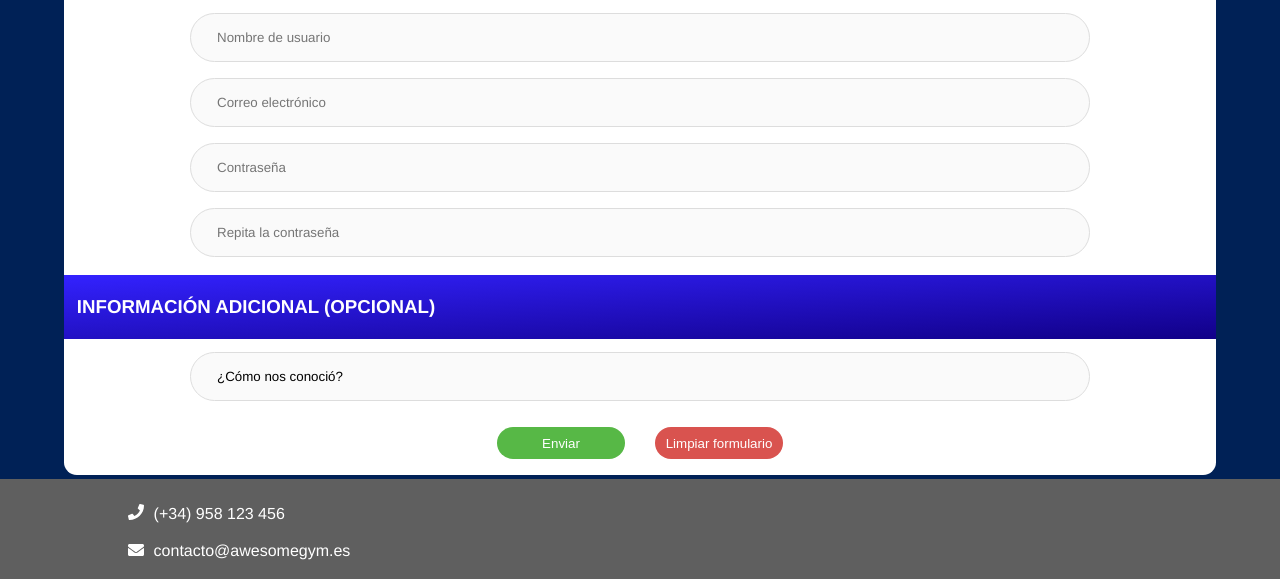
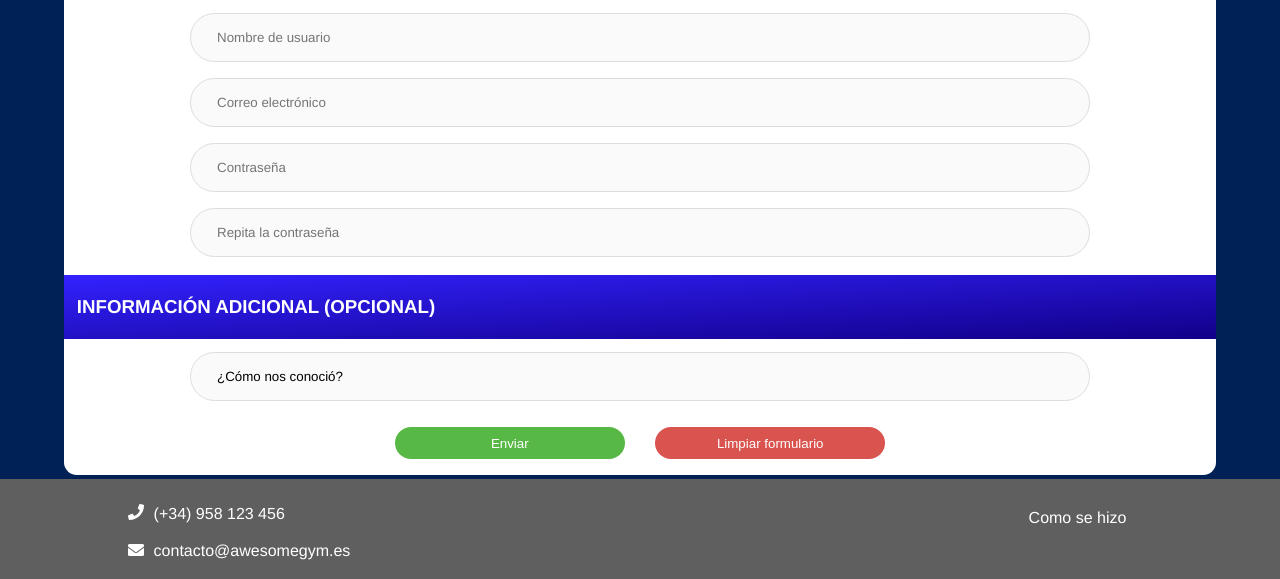
Before and after one commit to fluque1995/prog-web, a PHP site: page /altausuario.html in a window 1280 px wide. Shown: the part 985-1564 px from the top of the page. Run offline with PHP 8.4, Linux system fonts and the light colour scheme.

Commit message:
Added how was done on every page

```diff
--- a/practica1/actividad1.html
+++ b/practica1/actividad1.html
@@ -115,6 +115,7 @@
         <p id="phone">(+34) 958 123 456</p>
         <img class="glyphicon-mail" src="static/icons/envelope.svg">
         <a href="mailto:contacto@awesomegym.es"><p id="mail">contacto@awesomegym.es</p></a>
+        <a id="howto" href="como_se_hizo.pdf">Como se hizo</a>
       </section>
     </footer>
   </body>
--- a/practica1/actividad2.html
+++ b/practica1/actividad2.html
@@ -115,6 +115,7 @@
         <p id="phone">(+34) 958 123 456</p>
         <img class="glyphicon-mail" src="static/icons/envelope.svg">
         <a href="mailto:contacto@awesomegym.es"><p id="mail">contacto@awesomegym.es</p></a>
+        <a id="howto" href="como_se_hizo.pdf">Como se hizo</a>
       </section>
     </footer>
   </body>
--- a/practica1/actividad3.html
+++ b/practica1/actividad3.html
@@ -114,6 +114,7 @@
         <p id="phone">(+34) 958 123 456</p>
         <img class="glyphicon-mail" src="static/icons/envelope.svg">
         <a href="mailto:contacto@awesomegym.es"><p id="mail">contacto@awesomegym.es</p></a>
+        <a id="howto" href="como_se_hizo.pdf">Como se hizo</a>
       </section>
     </footer>
   </body>
--- a/practica1/actividad4.html
+++ b/practica1/actividad4.html
@@ -115,6 +115,7 @@
         <p id="phone">(+34) 958 123 456</p>
         <img class="glyphicon-mail" src="static/icons/envelope.svg">
         <a href="mailto:contacto@awesomegym.es"><p id="mail">contacto@awesomegym.es</p></a>
+        <a id="howto" href="como_se_hizo.pdf">Como se hizo</a>
       </section>
     </footer>
   </body>
--- a/practica1/actividad5.html
+++ b/practica1/actividad5.html
@@ -115,6 +115,7 @@
         <p id="phone">(+34) 958 123 456</p>
         <img class="glyphicon-mail" src="static/icons/envelope.svg">
         <a href="mailto:contacto@awesomegym.es"><p id="mail">contacto@awesomegym.es</p></a>
+        <a id="howto" href="como_se_hizo.pdf">Como se hizo</a>
       </section>
     </footer>
   </body>
--- a/practica1/actividad6.html
+++ b/practica1/actividad6.html
@@ -114,6 +114,7 @@
         <p id="phone">(+34) 958 123 456</p>
         <img class="glyphicon-mail" src="static/icons/envelope.svg">
         <a href="mailto:contacto@awesomegym.es"><p id="mail">contacto@awesomegym.es</p></a>
+        <a id="howto" href="como_se_hizo.pdf">Como se hizo</a>
       </section>
     </footer>
   </body>
--- a/practica1/actividades.html
+++ b/practica1/actividades.html
@@ -114,6 +114,7 @@
         <p id="phone">(+34) 958 123 456</p>
         <img class="glyphicon-mail" src="static/icons/envelope.svg">
         <a href="mailto:contacto@awesomegym.es"><p id="mail">contacto@awesomegym.es</p></a>
+        <a id="howto" href="como_se_hizo.pdf">Como se hizo</a>
       </section>
     </footer>
   </body>
--- a/practica1/altausuario.html
+++ b/practica1/altausuario.html
@@ -100,6 +100,7 @@
         <p id="phone">(+34) 958 123 456</p>
         <img class="glyphicon-mail" src="static/icons/envelope.svg">
         <a href="mailto:contacto@awesomegym.es"><p id="mail">contacto@awesomegym.es</p></a>
+        <a id="howto" href="como_se_hizo.pdf">Como se hizo</a>
       </section>
     </footer>
   </body>
--- a/practica1/crearhilo.html
+++ b/practica1/crearhilo.html
@@ -63,6 +63,7 @@
         <p id="phone">(+34) 958 123 456</p>
         <img class="glyphicon-mail" src="static/icons/envelope.svg">
         <a href="mailto:contacto@awesomegym.es"><p id="mail">contacto@awesomegym.es</p></a>
+        <a id="howto" href="como_se_hizo.pdf">Como se hizo</a>
       </section>
     </footer>
   </body>
--- a/practica1/foro.html
+++ b/practica1/foro.html
@@ -147,6 +147,7 @@
         <p id="phone">(+34) 958 123 456</p>
         <img class="glyphicon-mail" src="static/icons/envelope.svg">
         <a href="mailto:contacto@awesomegym.es"><p id="mail">contacto@awesomegym.es</p></a>
+        <a id="howto" href="como_se_hizo.pdf">Como se hizo</a>
       </section>
     </footer>
   </body>
--- a/practica1/horario.html
+++ b/practica1/horario.html
@@ -160,6 +160,7 @@
         <p id="phone">(+34) 958 123 456</p>
         <img class="glyphicon-mail" src="static/icons/envelope.svg">
         <a href="mailto:contacto@awesomegym.es"><p id="mail">contacto@awesomegym.es</p></a>
+        <a id="howto" href="como_se_hizo.pdf">Como se hizo</a>
       </section>
     </footer>
   </body>
--- a/practica1/index2.html
+++ b/practica1/index2.html
@@ -61,6 +61,7 @@
         <p id="phone">(+34) 958 123 456</p>
         <img class="glyphicon-mail" src="static/icons/envelope.svg">
         <a href="mailto:contacto@awesomegym.es"><p id="mail">contacto@awesomegym.es</p></a>
+        <a id="howto" href="como_se_hizo.pdf">Como se hizo</a>
       </section>
     </footer>
   </body>
--- a/practica1/localizacion.html
+++ b/practica1/localizacion.html
@@ -55,6 +55,7 @@
         <p id="phone">(+34) 958 123 456</p>
         <img class="glyphicon-mail" src="static/icons/envelope.svg">
         <a href="mailto:contacto@awesomegym.es"><p id="mail">contacto@awesomegym.es</p></a>
+        <a id="howto" href="como_se_hizo.pdf">Como se hizo</a>
       </section>
     </footer>
   </body>
--- a/practica1/precios.html
+++ b/practica1/precios.html
@@ -133,6 +133,7 @@
         <p id="phone">(+34) 958 123 456</p>
         <img class="glyphicon-mail" src="static/icons/envelope.svg">
         <a href="mailto:contacto@awesomegym.es"><p id="mail">contacto@awesomegym.es</p></a>
+        <a id="howto" href="como_se_hizo.pdf">Como se hizo</a>
       </section>
     </footer>
   </body>
--- a/practica1/responderhilo.html
+++ b/practica1/responderhilo.html
@@ -61,6 +61,7 @@
         <p id="phone">(+34) 958 123 456</p>
         <img class="glyphicon-mail" src="static/icons/envelope.svg">
         <a href="mailto:contacto@awesomegym.es"><p id="mail">contacto@awesomegym.es</p></a>
+        <a id="howto" href="como_se_hizo.pdf">Como se hizo</a>
       </section>
     </footer>
   </body>
--- a/practica1/servicios.html
+++ b/practica1/servicios.html
@@ -86,6 +86,7 @@
         <p id="phone">(+34) 958 123 456</p>
         <img class="glyphicon-mail" src="static/icons/envelope.svg">
         <a href="mailto:contacto@awesomegym.es"><p id="mail">contacto@awesomegym.es</p></a>
+        <a id="howto" href="como_se_hizo.pdf">Como se hizo</a>
       </section>
     </footer>
   </body>
--- a/practica1/static/css/altausuario.css
+++ b/practica1/static/css/altausuario.css
@@ -87,7 +87,7 @@
 
 .main-body .signup-form .button{
     box-sizing: border-box;
-    width: 10vw;
+    width: 20%;
     margin: 1vh 1vw 2vh 1vw;
     height: 4vh;
     border-radius: 2vw;
--- a/practica1/static/css/footer.css
+++ b/practica1/static/css/footer.css
@@ -46,3 +46,12 @@ footer{
     top: 47%;
     left: 12%;
 }
+
+#contact #howto{
+    position: absolute;
+    text-decoration: none;
+    font-family: helvetica;
+    color: white;
+    top: 30%;
+    right: 12%;
+}
--- a/practica1/static/css/mobile/footer.css
+++ b/practica1/static/css/mobile/footer.css
@@ -8,14 +8,14 @@ footer{
 
 #contact .glyphicon-phone{
     position: absolute;
-    top: 25%;
+    top: 15%;
     left: 10%;
     width: .8em;
 }
 
 #contact .glyphicon-mail{
     position: absolute;
-    top: 63%;
+    top: 40%;
     left: 10%;
     width: .8em;
 }
@@ -25,7 +25,6 @@ footer{
     font-family: helvetica;
     color: white;
     font-size: .8em;
-    top: 6%;
     left: 15%;
 }
 
@@ -34,6 +33,15 @@ footer{
     font-family: helvetica;
     color: white;
     font-size: .8em;
-    top: 45%;
+    top: 24%;
     left: 15%;
 }
+
+#contact #howto{
+    position: absolute;
+    font-family: helvetica;
+    color: white;
+    font-size: .8em;
+    top: 65%;
+    left: 10%;
+}
--- a/practica1/tecnicos.html
+++ b/practica1/tecnicos.html
@@ -95,6 +95,7 @@
         <p id="phone">(+34) 958 123 456</p>
         <img class="glyphicon-mail" src="static/icons/envelope.svg">
         <a href="mailto:contacto@awesomegym.es"><p id="mail">contacto@awesomegym.es</p></a>
+        <a id="howto" href="como_se_hizo.pdf">Como se hizo</a>
       </section>
     </footer>
   </body>
```
